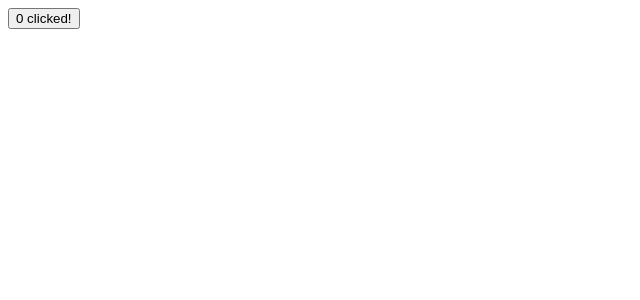
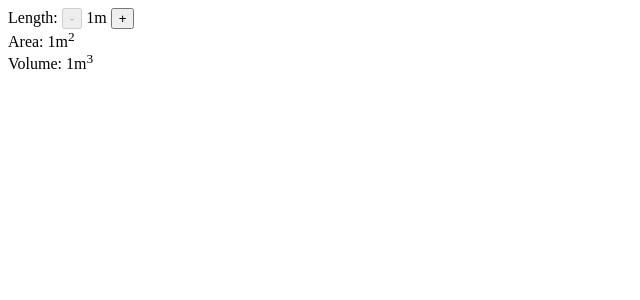
Before and after one commit to keithnoguchi/svelted, a Svelte app: page / in a window 1280 px wide. Shown: the top 300 px of the page, without its empty margins (0-640 px from the left). Built offline with nearby package versions, Linux system fonts and the light colour scheme.

Commit message:
App: $: prefix variables

```diff
--- a/src/App.svelte
+++ b/src/App.svelte
@@ -1,11 +1,19 @@
 <script>
-  let counter = 0;
+  let x = 1;
 
-  function countUp() {
-    counter += 1;
-  }
+  $: area = x * x;
+  $: volume = x * x * x;
 </script>
 
-<button on:click={countUp}>
-  {counter} clicked!
-</button>
+<div>
+  Length:
+  <button on:click={() => (x -= 1)} disabled={x <= 1}>
+    -
+  </button>
+  {x}m
+  <button on:click={() => (x += 1)}>
+    +
+  </button>
+</div>
+<div>Area: {area}m<sup>2</sup></div>
+<div>Volume: {volume}m<sup>3</sup></div>
```
